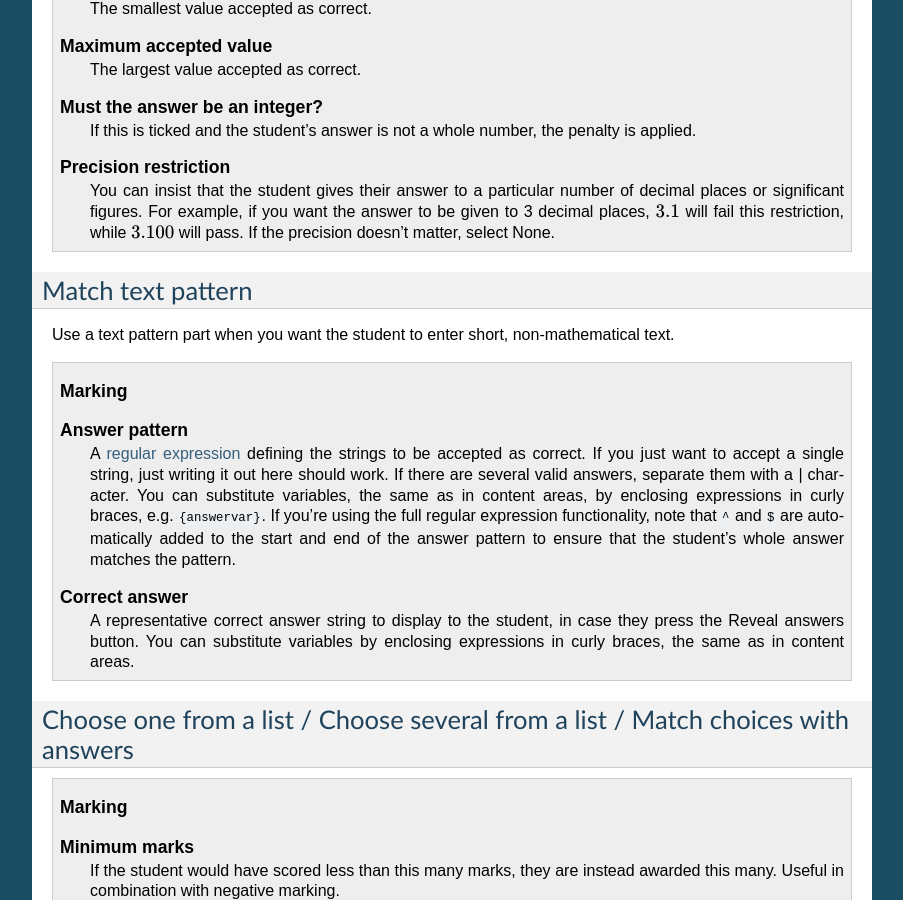
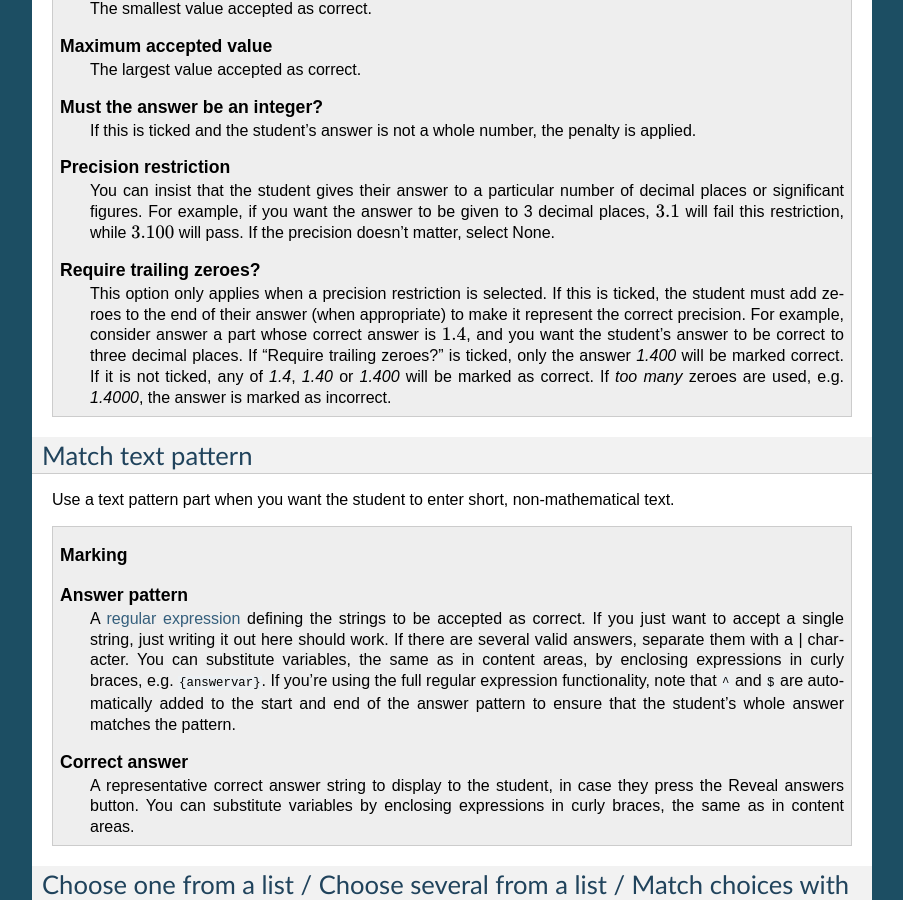
Before and after one commit to numbas/editor-docs, a Sphinx documentation site: the page built from source/question-parts.rst, in a window 1280 px wide and 900 px high, scrolled down 2867 px. Shown: the whole window, without its empty margins (198-1101 px from the left). Built offline with Sphinx 7.4.7, drawn with Linux system fonts in a browser that asks for light colours.

Commit message:
document "Require trailing zeroes?" option for numberentry part

```diff
--- a/source/question-parts.rst
+++ b/source/question-parts.rst
@@ -132,6 +132,9 @@ Number entry parts ask the student to enter a number, which is marked if it is i
         Precision restriction
             You can insist that the student gives their answer to a particular number of decimal places or significant figures. For example, if you want the answer to be given to 3 decimal places, :math:`3.1` will fail this restriction, while :math:`3.100` will pass. If the precision doesn't matter, select :guilabel:`None`.
 
+        Require trailing zeroes?
+            This option only applies when a precision restriction is selected. If this is ticked, the student must add zeroes to the end of their answer (when appropriate) to make it represent the correct precision. For example, consider answer a part whose correct answer is :math:`1.4`, and you want the student's answer to be correct to three decimal places. If "Require trailing zeroes?" is ticked, only the answer `1.400` will be marked correct. If it is not ticked, any of `1.4`, `1.40` or `1.400` will be marked as correct. If *too many* zeroes are used, e.g. `1.4000`, the answer is marked as incorrect.
+
 .. _match-text-pattern:
 
 Match text pattern
```
